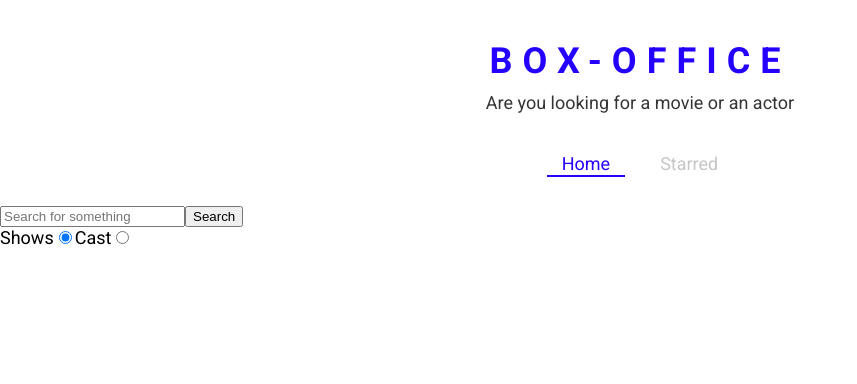
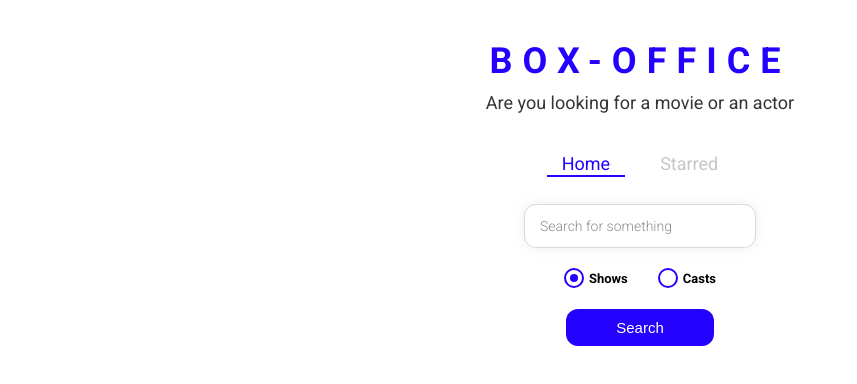
Before and after one commit to Vivek-2903/box-office, a React (Create React App) app: page / in a window 1280 px wide. Shown: the top 384 px of the page, without its empty margins (0-857 px from the left). Built offline with nearby package versions, Linux system fonts and the light colour scheme.

Commit message:
styled entire app

```diff
--- /dev/null
+++ b/src/components/CustomRadio.js
@@ -0,0 +1,65 @@
+import React from 'react';
+import styled from 'styled-components';
+
+const RadioWrapper = styled.label`
+  display: block;
+  position: relative;
+  padding-left: 25px;
+  cursor: pointer;
+  font-size: 13px;
+  user-select: none;
+  font-weight: 700;
+  line-height: 1.65;
+
+  input {
+    position: absolute;
+    opacity: 0;
+    cursor: pointer;
+  }
+
+  span {
+    position: absolute;
+    top: 0;
+    left: 0;
+    height: 16px;
+    width: 16px;
+    background-color: #fff;
+    border: 2px solid ${({ theme }) => theme.mainColors.blue};
+    border-radius: 50%;
+  }
+
+  input:checked ~ span {
+    background-color: #fff;
+    border: 2px solid ${({ theme }) => theme.mainColors.blue};
+  }
+
+  span:after {
+    content: '';
+    position: absolute;
+    display: none;
+  }
+
+  input:checked ~ span:after {
+    display: block;
+  }
+
+  span:after {
+    top: 4px;
+    left: 4px;
+    width: 8px;
+    height: 8px;
+    border-radius: 50%;
+    background: ${({ theme }) => theme.mainColors.blue};
+  }
+`;
+const CustomRadio = ({ label, ...restProps }) => {
+  return (
+    <RadioWrapper htmlFor={restProps.id}>
+      {label}
+      <input {...restProps} type="radio" />
+      <span />
+    </RadioWrapper>
+  );
+};
+
+export default CustomRadio;
--- a/src/pages/Home.js
+++ b/src/pages/Home.js
@@ -1,10 +1,16 @@
 /* eslint-disable no-console */
 import React, { useState } from 'react';
 import { ActorGrid } from '../components/actors/ActorGrid';
+import CustomRadio from '../components/CustomRadio';
 import MainPageLayout from '../components/MainPageLayout';
 import ShowGrid from '../components/shows/ShowGrid';
 import { apiGet } from '../misc/config';
 import { useLastQuery } from '../misc/custom-hooks';
+import {
+  RadioInputsWrapper,
+  SearchButtonWrapper,
+  SearchInput,
+} from './Home.styled';
 
 export const Home = () => {
   const [input, setInput] = useLastQuery();
@@ -51,41 +57,44 @@
 
   return (
     <MainPageLayout>
-      <input
+      <SearchInput
         type="text"
         placeholder="Search for something"
         onChange={onInputChange}
         onKeyDown={onKeyDown}
         value={input}
       />
-      <button type="button" onClick={onSearch}>
-        Search
-      </button>
 
-      <div>
-        <label htmlFor="shows-search">
-          Shows
-          <input
+      <RadioInputsWrapper>
+        <div>
+          <CustomRadio
+            label="Shows"
             id="shows-search"
-            type="radio"
             value="shows"
             checked={isShowsSearch}
             onChange={onRadioChange}
           />
-        </label>
+        </div>
 
-        <label htmlFor="search for actors">
-          Cast
-          <input
+        <div>
+          <CustomRadio
+            label="Casts"
             id="search for actors"
-            type="radio"
             value="people"
             checked={!isShowsSearch}
             onChange={onRadioChange}
           />
-        </label>
-      </div>
+        </div>
+      </RadioInputsWrapper>
+
+      <SearchButtonWrapper>
+        <button type="button" onClick={onSearch}>
+          Search
+        </button>
+      </SearchButtonWrapper>
       {renderResults()}
     </MainPageLayout>
   );
 };
+
+export default Home;
--- /dev/null
+++ b/src/pages/Home.styled.js
@@ -0,0 +1,49 @@
+import styled from 'styled-components';
+
+export const SearchInput = styled.input`
+  display: block;
+  font-family: 'Roboto', sans-serif;
+  width: 200px;
+  margin: auto;
+  outline: none;
+  padding: 13px 15px;
+  border: 1px solid #dbdbdb;
+  box-shadow: 0px 0px 10px 0px rgba(219, 219, 219, 0.5);
+  font-size: 14px;
+  border-radius: 12px;
+  color: #8d8d8d;
+
+  &::placeholder {
+    font-weight: 300;
+    color: #8d8d8d;
+  }
+`;
+
+export const RadioInputsWrapper = styled.div`
+  display: flex;
+  justify-content: center;
+  margin: 20px 0;
+
+  div {
+    margin: 0 15px;
+  }
+`;
+
+export const SearchButtonWrapper = styled.div`
+  text-align: center;
+  margin-bottom: 35px;
+
+  button {
+    color: #fff;
+    background-color: ${({ theme }) => theme.mainColors.blue};
+    margin: auto;
+    padding: 10px 50px;
+    font-size: 15px;
+    border: none;
+    outline: none;
+    border-radius: 12px;
+    &:hover {
+      cursor: pointer;
+    }
+  }
+`;
```
